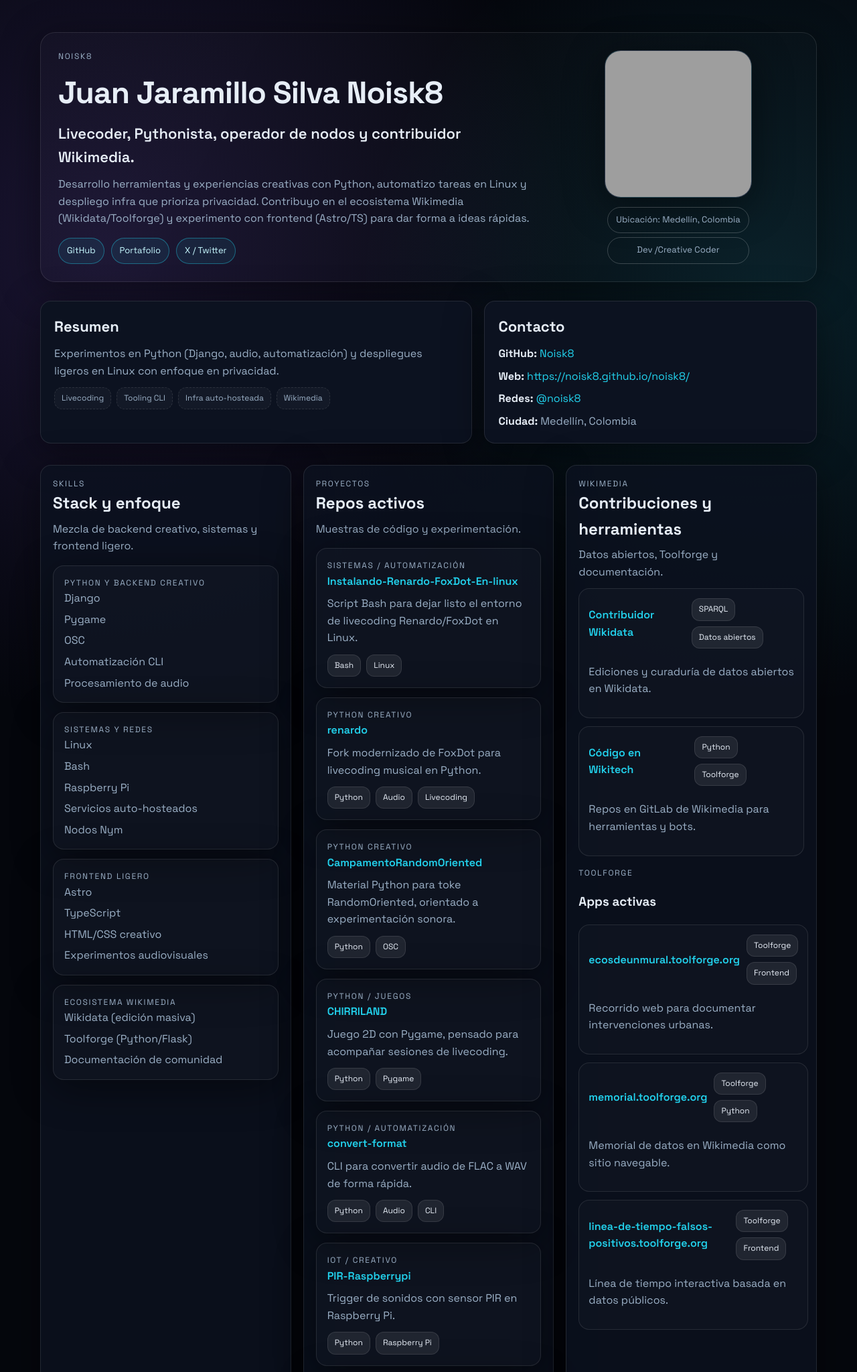
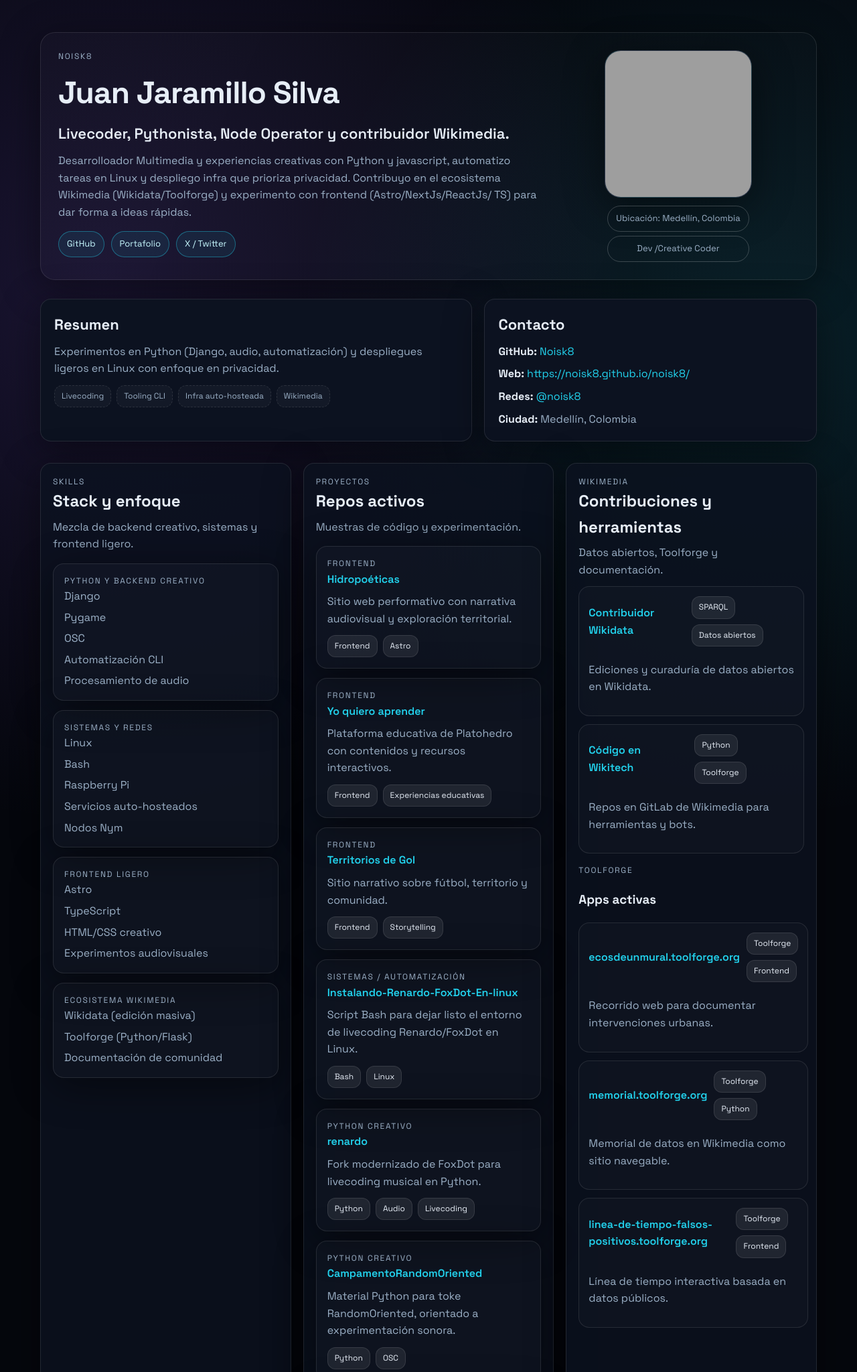
Before and after one commit to Noisk8/dev_perfil, a Django app: page / in a window 1280 px wide. Shown: the top 2048 px of the page at 67% size. Run offline with Django 5.2, Linux system fonts and the light colour scheme; grey boxes are pictures that could not be loaded.

Commit message:
little changes :):

```diff
--- a/portfolio/templates/portfolio/home.html
+++ b/portfolio/templates/portfolio/home.html
@@ -1,4 +1,5 @@
 {% extends "base.html" %}
+{% load static %}
 
 {% block content %}
 <section class="cv-hero">
--- a/portfolio/views.py
+++ b/portfolio/views.py
@@ -4,11 +4,11 @@ from django.shortcuts import render
 def home(request):
     profile = {
         "name": "Noisk8",
-        "tagline": "Livecoder, Pythonista, operador de nodos y contribuidor Wikimedia.",
+        "tagline": "Livecoder, Pythonista, Node Operator y contribuidor Wikimedia.",
         "bio": (
-            "Desarrollo herramientas y experiencias creativas con Python, automatizo tareas en Linux "
+            "Desarrolloador Multimedia y experiencias creativas con Python y javascript, automatizo tareas en Linux "
             "y despliego infra que prioriza privacidad. Contribuyo en el ecosistema Wikimedia "
-            "(Wikidata/Toolforge) y experimento con frontend (Astro/TS) para dar forma a ideas rápidas."
+            "(Wikidata/Toolforge) y experimento con frontend (Astro/NextJs/ReactJs/ TS) para dar forma a ideas rápidas."
         ),
         "location": "Medellín, Colombia",
         "links": {
@@ -75,6 +75,27 @@ def home(request):
     }
 
     projects = [
+        {
+            "name": "Hidropoéticas",
+            "description": "Sitio web performativo con narrativa audiovisual y exploración territorial.",
+            "tech": ["Frontend", "Astro"],
+            "link": "https://hidropoeticas-web.vercel.app/",
+            "area": "Frontend",
+        },
+        {
+            "name": "Yo quiero aprender",
+            "description": "Plataforma educativa de Platohedro con contenidos y recursos interactivos.",
+            "tech": ["Frontend", "Experiencias educativas"],
+            "link": "https://yoquieroaprender.platohedro.org/",
+            "area": "Frontend",
+        },
+        {
+            "name": "Territorios de Gol",
+            "description": "Sitio narrativo sobre fútbol, territorio y comunidad.",
+            "tech": ["Frontend", "Storytelling"],
+            "link": "https://territoriosdegol.motivandoalagyal.org/",
+            "area": "Frontend",
+        },
         {
             "name": "Instalando-Renardo-FoxDot-En-linux",
             "description": "Script Bash para dejar listo el entorno de livecoding Renardo/FoxDot en Linux.",
--- a/templates/portfolio/home.html
+++ b/templates/portfolio/home.html
@@ -4,8 +4,8 @@
 {% block content %}
 <section class="cv-hero">
   <div>
-    <p class="eyebrow">Noisk8</p>
-    <h1 class="cv-name">Juan Jaramillo Silva {{ profile.name }}</h1>
+    <p class="eyebrow">{{ profile.name }}</p>
+    <h1 class="cv-name">Juan Jaramillo Silva </h1>
     <p class="cv-tagline">{{ profile.tagline }}</p>
     <p class="cv-bio">{{ profile.bio }}</p>
     <div class="cv-meta">
```
